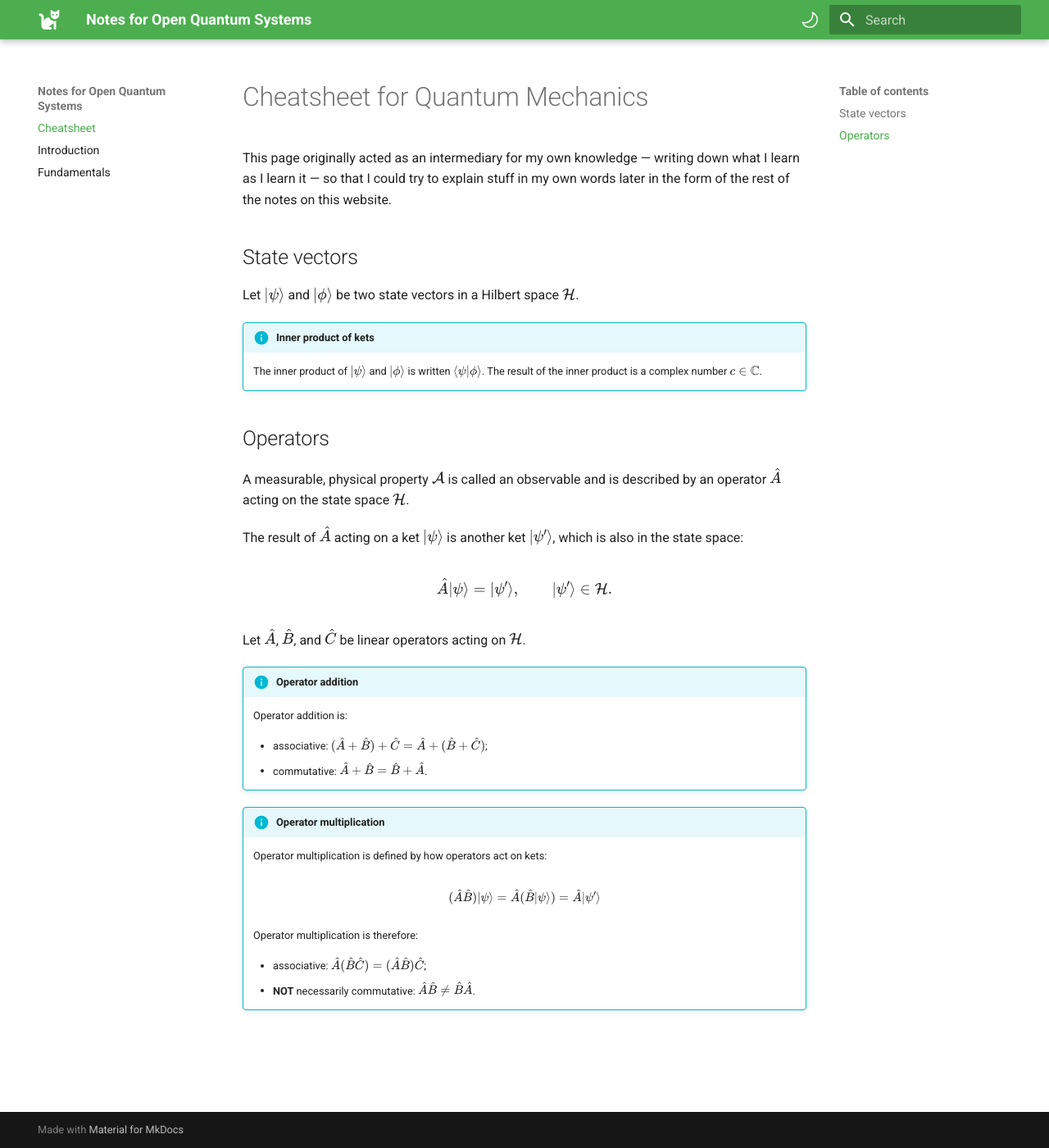
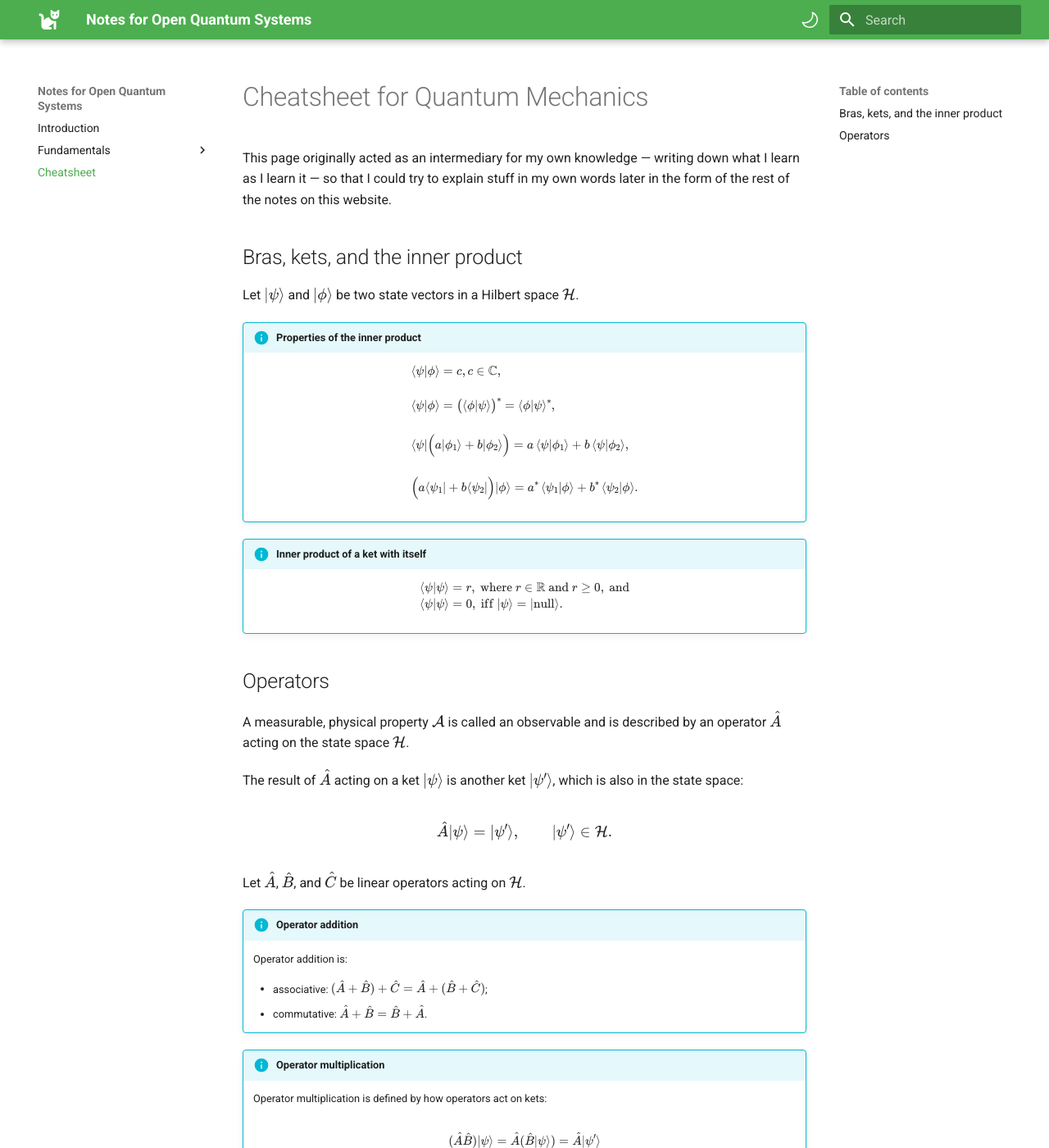
Before and after one commit to elviralaurin/notes-oqs, an MkDocs documentation site: the page built from docs/cheatsheet.md, in a window 1280 px wide and 1400 px high. Shown: the whole window at 82% size. Built offline with MkDocs 1.6.1 and Material for MkDocs 9.7.7, drawn with Linux system fonts in a browser that asks for light colours.

Commit message:
Continue writing fundamentals, restructure site

```diff
--- a/docs/cheatsheet.md
+++ b/docs/cheatsheet.md
@@ -1,11 +1,26 @@
 # Cheatsheet for Quantum Mechanics
 This page originally acted as an intermediary for my own knowledge &mdash; writing down what I learn as I learn it &mdash; so that I could try to explain stuff in my own words later in the form of the rest of the notes on this website.
 
-## State vectors
+## Bras, kets, and the inner product
 Let $\ket{\psi}$ and $\ket{\phi}$ be two state vectors in a Hilbert space $\mathcal{H}$.
 
-!!! info "Inner product of kets"
-    The inner product of $\ket{\psi}$ and $\ket{\phi}$ is written $\braket{\psi|\phi}$. The result of the inner product is a complex number $c \in \mathbb{C}$.
+!!! info "Properties of the inner product"
+    $$
+    \begin{align}
+        &\braket{\psi | \phi} = c, c \in \mathbb{C},\\\\
+        &\braket{\psi | \phi} = \bigl(\braket{\phi | \psi}\bigr)^* = \braket{\phi | \psi}^*,\\\\
+        &\bra{\psi} \Bigl(a\ket{\phi_1} + b\ket{\phi_2}\Bigr) = a\braket{\psi | \phi_1} + b\braket{\psi | \phi_2},\\\\
+        &\Bigl(a\bra{\psi_1} + b\bra{\psi_2}\Bigr)\ket{\phi} = a^*\braket{\psi_1 | \phi} + b^*\braket{\psi_2 | \phi}.
+    \end{align}
+    $$
+
+!!! info "Inner product of a ket with itself"
+    $$
+    \begin{align}
+        &\braket{\psi | \psi} = r, \text{ where }r \in \mathbb{R} \text{ and } r \geq 0,\text{ and}\\
+        &\braket{\psi | \psi} = 0, \text{ iff } \ket{\psi} = \ket{\text{null}}.
+    \end{align}
+    $$
 
 ## Operators
 A measurable, physical property $\mathcal{A}$ is called an observable and is described by an operator $\hat{A}$ acting on the state space $\mathcal{H}$.
--- a/mkdocs.yml
+++ b/mkdocs.yml
@@ -23,19 +23,34 @@ theme:
         icon: octicons/sun-24
         name: Switch to light mode
   favicon: images/favicon.png
+
+  features:
+    - toc.follow
+    - navigation.footer
+    - navigation.indexes
+    - navigation.instant
+    - navigation.instant.progress
+    - navigation.prune
+    - navigation.top
+
   icon:
     logo: fontawesome/solid/cat
     annotation: octicons/question-24
 
 nav:
+  - Introduction: index.md
+  - Fundamentals:
+    - fundamentals/index.md
+    - State vectors and Hilbert space: fundamentals/state-vectors-hilbert-space.md
+    - Inner product: fundamentals/inner-product.md
+    - Dual space: fundamentals/dual-space.md
   - Cheatsheet: cheatsheet.md
-  - Introduction: index.md
-  - Fundamentals: fundamentals.md
 
 markdown_extensions:
   - pymdownx.arithmatex:
       generic: true
   - md_in_html
+  - toc
   - abbr
   - admonition
   - pymdownx.snippets
```
Also changed, not shown: docs/fundamentals/dual-space.md (added, +45 -0 lines), docs/fundamentals/index.md (added, +2 -0 lines), docs/fundamentals/inner-product.md (added, +62 -0 lines), docs/fundamentals/state-vectors-hilbert-space.md (renamed from docs/fundamentals.md, +5 -83 lines), docs/index.md (+1 -1 lines).
